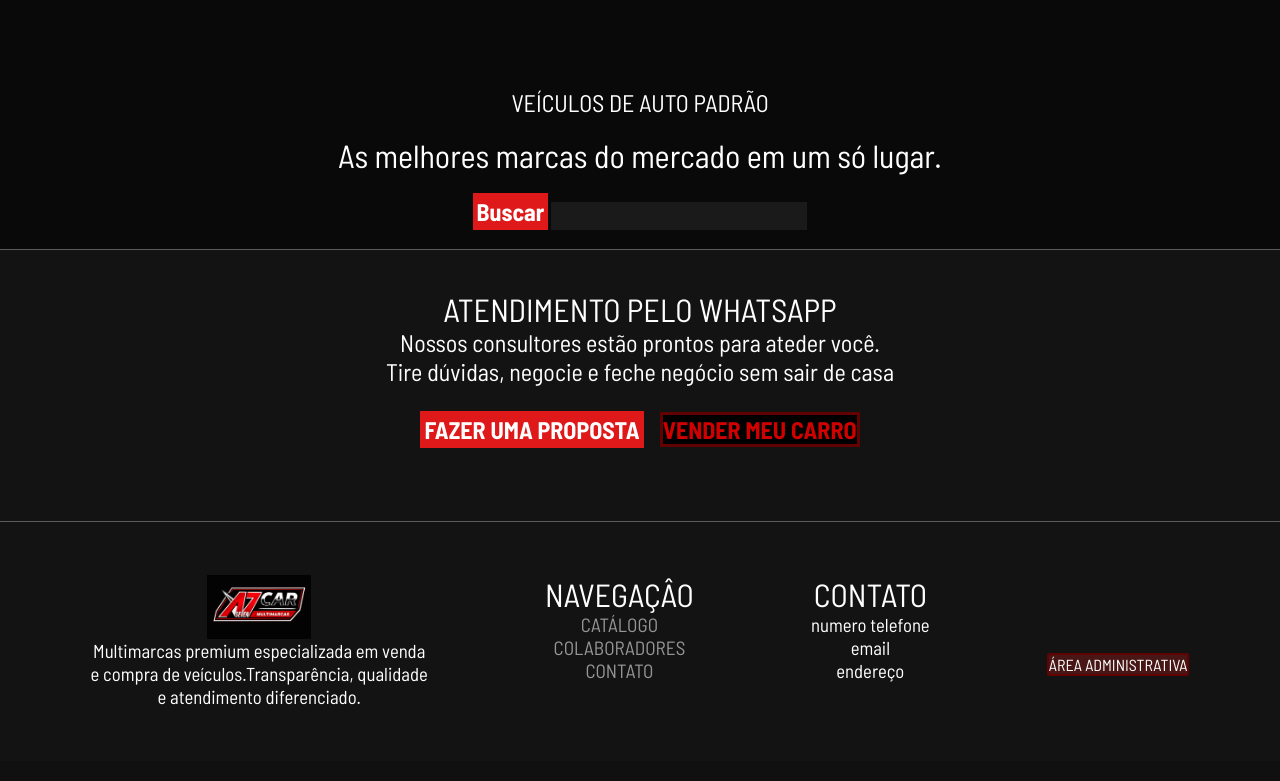
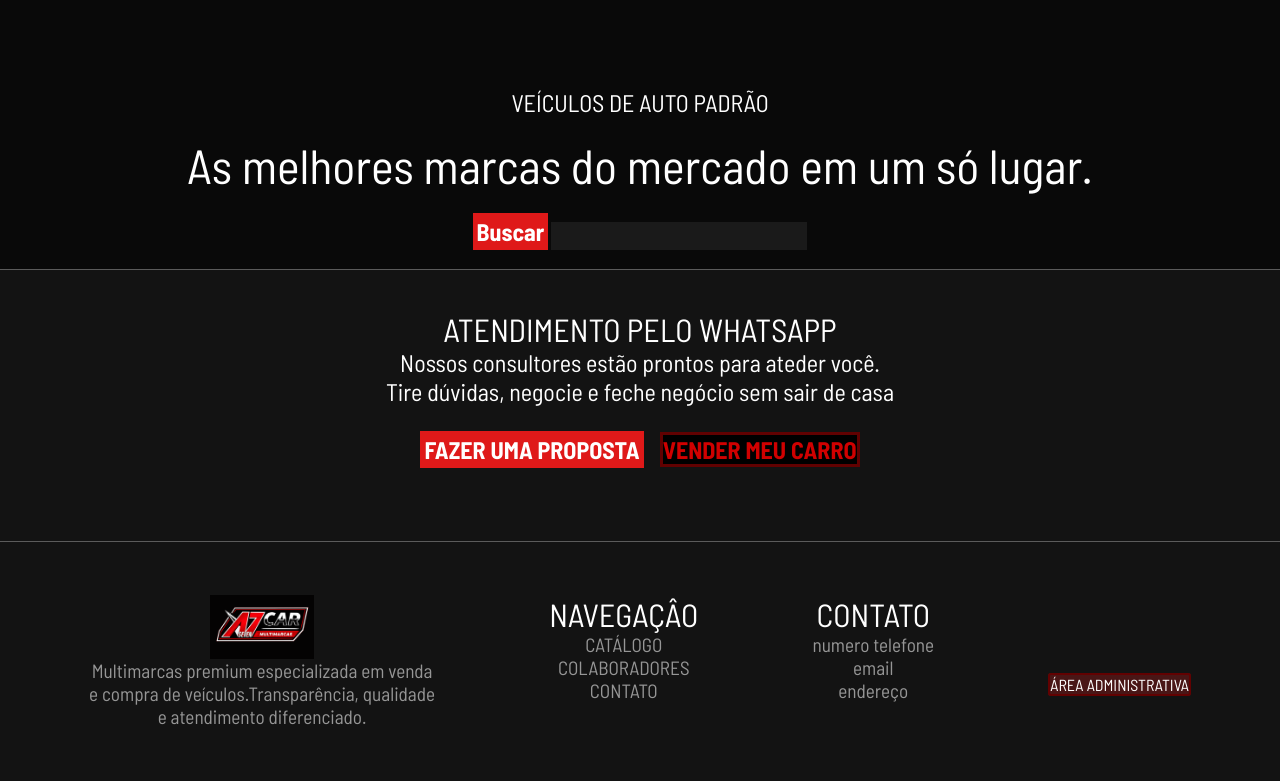
Before and after one commit to gabellopes/Plataforma-A7Car, a PHP site: page /html/index.html in a window 1280 px wide. Shown: the part 72-853 px from the top of the page. Before the commit the page ends 777 px from the top, so only its background shows below. Run offline with PHP 8.4, Linux system fonts and the light colour scheme.

Commit message:
Add files via upload

```diff
--- a/tcc/css/index.css
+++ b/tcc/css/index.css
@@ -30,3 +30,9 @@ body{
     border: 4px solid  rgb(255, 25, 25);
     transform: scale(1.05);
 }
+#meio h1{
+    font-size: 3rem;
+}
+#meio h2{
+    font-size: 1.5rem;
+}
--- a/tcc/css/principal.css
+++ b/tcc/css/principal.css
@@ -131,6 +131,12 @@ header a:hover{
     flex-direction: column;
 }
 footer #logo{
+    margin-top: 0;
     height: 8vh;
     width: 13vh;
 }
+h3{
+    color: rgb(150, 150, 150);
+    font-size: 1.2rem;
+    font-family: Barlow;
+}
```
